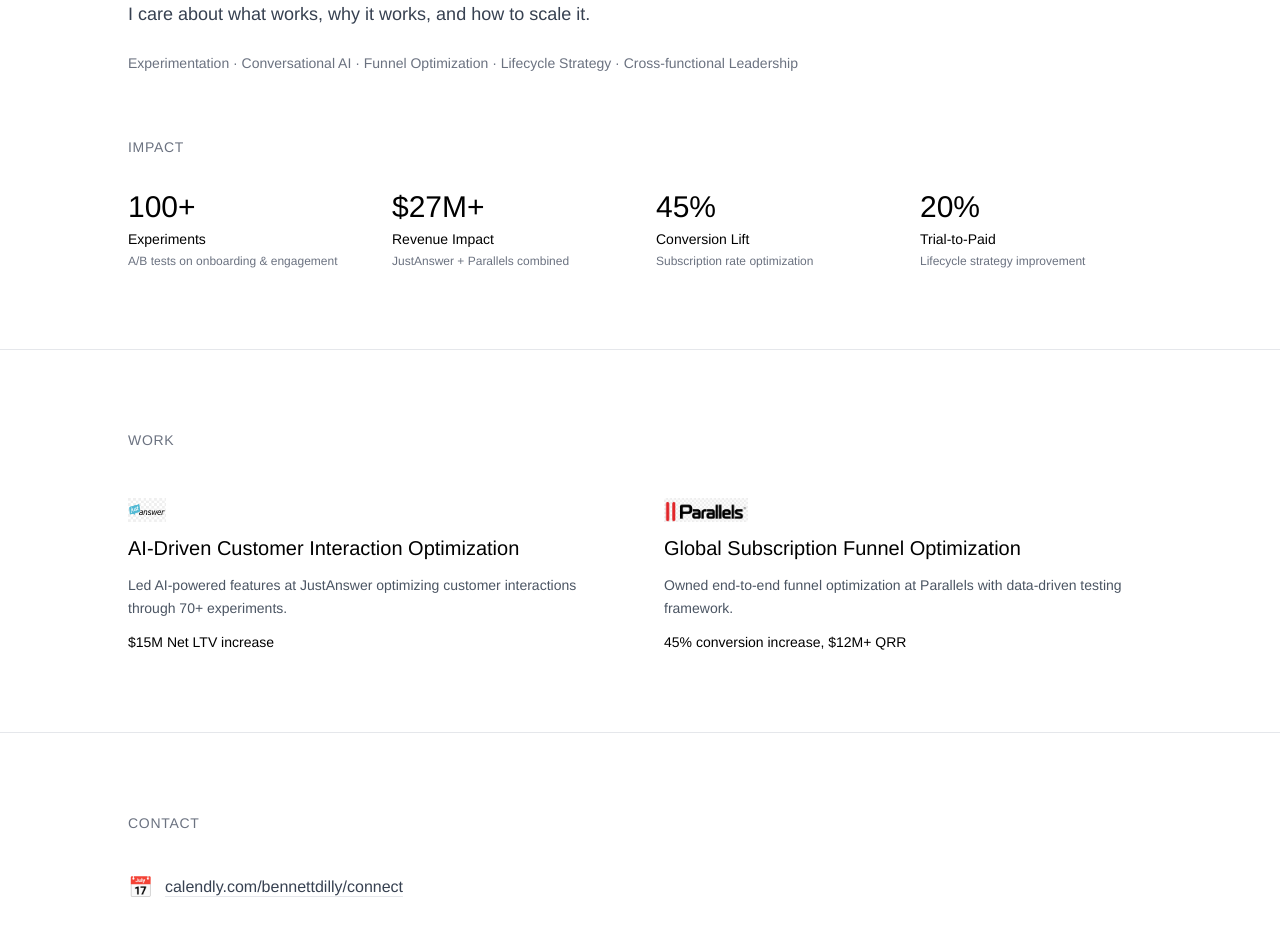
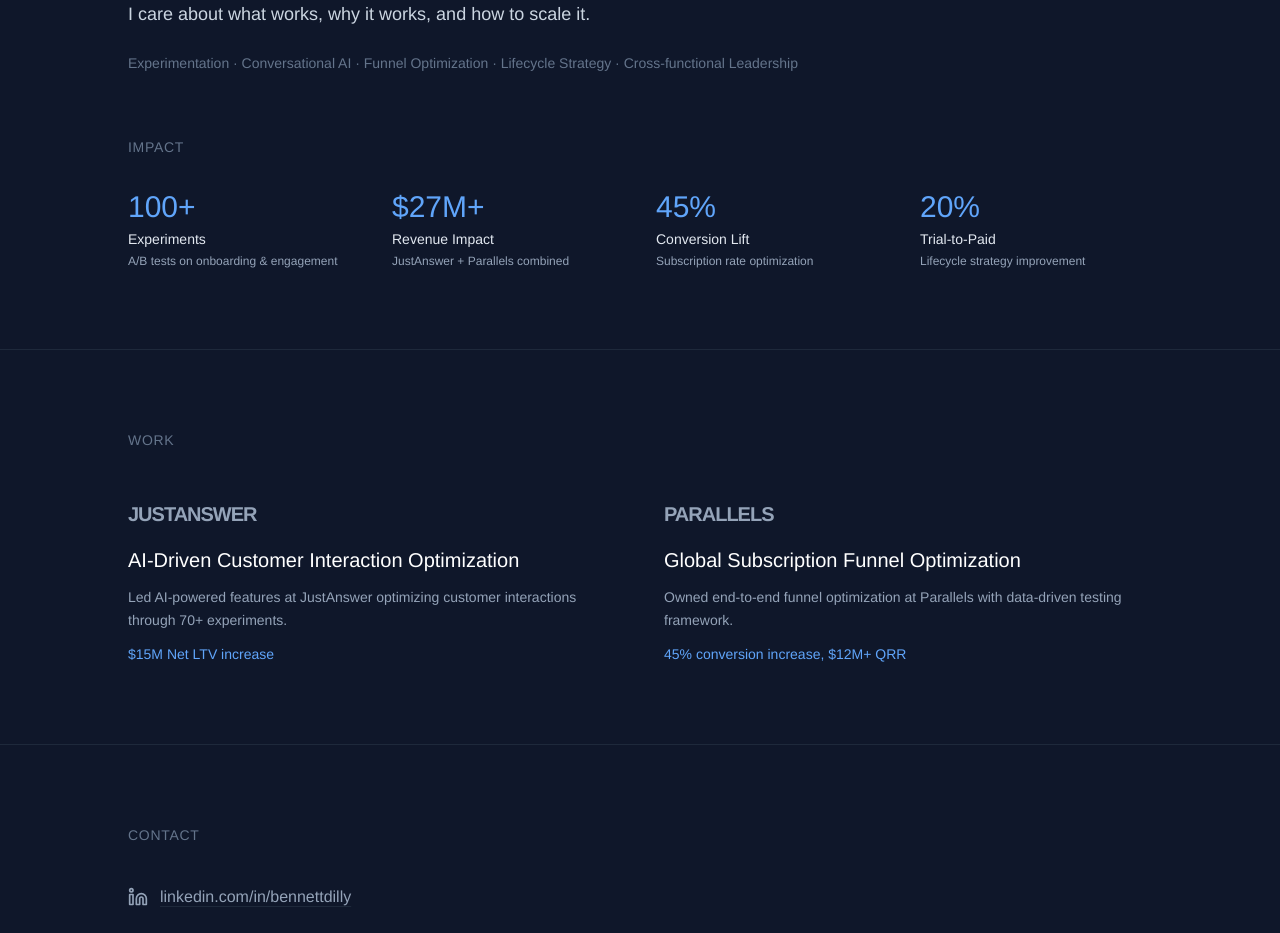
Before and after one commit to mrbdilly/portfolio, a React (Vite) app: page / in a window 1280 px wide. Shown: the part 1061-1994 px from the top of the page. Built offline with nearby package versions, Linux system fonts and the light colour scheme.

Commit message:
Update App.tsx
- Hide "Product Playground" [correctly]
- Re-establish dark mode

```diff
--- a/src/App.tsx
+++ b/src/App.tsx
@@ -8,9 +8,11 @@
   // FEATURE FLAG: Set to true to launch Product Playground
   const SHOW_PLAYGROUND = false;
 
-  // Add Helvetica Neue font
+  // Add Helvetica Neue font and Dark Mode body styles
   React.useEffect(() => {
     document.body.style.fontFamily = '"Helvetica Neue", Helvetica, Arial, sans-serif';
+    document.body.style.backgroundColor = '#0f172a'; // slate-900
+    document.body.style.color = '#f8fafc'; // slate-50
   }, []);
 
   const scrollToSection = (id) => {
@@ -19,7 +21,7 @@
     setMobileMenuOpen(false);
   };
 
-  // Count-up animation component - FULL ORIGINAL LOGIC
+  // Count-up animation component - FULL ORIGINAL LOGIC RESTORED
   const CountUpMetric = ({ item, delay }) => {
     const [count, setCount] = useState(0);
     const [hasAnimated, setHasAnimated] = useState(false);
@@ -86,9 +88,9 @@
 
     return (
       <div ref={elementRef}>
-        <div className="text-2xl md:text-3xl font-light mb-1">{formatCount(count)}</div>
-        <div className="text-sm font-medium mb-1">{item.label}</div>
-        <div className="text-xs text-gray-500 font-light">{item.detail}</div>
+        <div className="text-2xl md:text-3xl font-light mb-1 text-blue-400">{formatCount(count)}</div>
+        <div className="text-sm font-medium mb-1 text-slate-200">{item.label}</div>
+        <div className="text-xs text-slate-400 font-light">{item.detail}</div>
       </div>
     );
   };
@@ -139,18 +141,18 @@
   ];
 
   return (
-    <div className="min-h-screen bg-white text-black">
-      {/* Navigation */}
-      <nav className="fixed top-0 left-0 right-0 bg-gradient-to-r from-slate-100/90 via-white/95 to-blue-50/90 backdrop-blur-md z-50 border-b border-gray-100">
+    <div className="min-h-screen bg-slate-900 text-slate-50">
+      {/* Navigation - Flush Left + Dark Gradient */}
+      <nav className="fixed top-0 left-0 right-0 bg-slate-900/90 backdrop-blur-md z-50 border-b border-slate-800">
         <div className="max-w-5xl mx-auto px-6 lg:px-0 py-5 flex items-center justify-between">
-          <div className="text-lg font-medium">Bennett Dilly</div>
+          <div className="text-lg font-medium text-white">Bennett Dilly</div>
 
           <div className="hidden md:flex gap-10">
             {['About', 'Work', 'Contact'].map((item) => (
               <button
                 key={item}
                 onClick={() => scrollToSection(item.toLowerCase())}
-                className="text-gray-600 hover:text-black transition-colors"
+                className="text-slate-400 hover:text-white transition-colors"
               >
                 {item}
               </button>
@@ -158,7 +160,7 @@
           </div>
 
           <button
-            className="md:hidden"
+            className="md:hidden text-slate-400"
             onClick={() => setMobileMenuOpen(!mobileMenuOpen)}
           >
             {mobileMenuOpen ? <X size={24} /> : <Menu size={24} />}
@@ -166,13 +168,13 @@
         </div>
 
         {mobileMenuOpen && (
-          <div className="md:hidden bg-white border-b border-gray-100">
+          <div className="md:hidden bg-slate-900 border-b border-slate-800">
             <div className="flex flex-col px-6 py-4 gap-4">
               {['About', 'Work', 'Contact'].map((item) => (
                 <button
                   key={item}
                   onClick={() => scrollToSection(item.toLowerCase())}
-                  className="text-left text-gray-600 hover:text-black transition-colors"
+                  className="text-left text-slate-400 hover:text-white transition-colors"
                 >
                   {item}
                 </button>
@@ -182,37 +184,34 @@
         )}
       </nav>
 
-      {/* Hero Section */}
+      {/* Hero Section - Reduced Padding + Centered Teaser */}
       <section className="pt-16 md:pt-20 pb-16 px-6 min-h-screen flex flex-col justify-center">
         <div className="max-w-5xl mx-auto lg:px-0 w-full">
           <div className="max-w-3xl">
-            <h1 className="text-4xl md:text-6xl font-light mb-6 leading-tight">
+            <h1 className="text-4xl md:text-6xl font-light mb-6 leading-tight text-white">
               Hi, I'm Bennett.
             </h1>
-            <p className="text-xl md:text-2xl text-gray-700 font-light mb-6">
+            <p className="text-xl md:text-2xl text-slate-300 font-light mb-6">
               I make products less broken and more profitable.
             </p>
-            <p className="text-lg text-gray-700 font-light leading-relaxed mb-6">
+            <p className="text-lg text-slate-400 font-light leading-relaxed mb-6">
               Over the past decade, I've shipped products across SaaS and e-commerce that people actually use — and that move the revenue needle.
             </p>
-            <p className="text-lg font-medium mb-3">
+            <p className="text-lg font-medium mb-3 text-blue-400">
               100+ experiments. $27M+ in revenue impact.
             </p>
-            <p className="text-base text-gray-600 font-light italic mb-20 md:mb-24">
+            <p className="text-base text-slate-500 font-light italic mb-20 md:mb-24">
               Because good product decisions come from evidence, not opinions.
             </p>
           </div>
         </div>
 
-        {/* Centered Teaser CTA */}
         <div className="w-full flex justify-center">
           <button
             onClick={() => scrollToSection('about')}
-            className="flex flex-col items-center gap-2 text-gray-600 hover:text-black transition-colors group"
+            className="flex flex-col items-center gap-2 text-slate-500 hover:text-white transition-colors group"
           >
-            <span className="text-sm md:text-base font-light">
-              Curious to learn more? Keep scrolling.
-            </span>
+            <span className="text-sm md:text-base font-light">Curious to learn more? Keep scrolling.</span>
             <ChevronDown
               size={24}
               className="animate-bounce"
@@ -221,27 +220,27 @@
         </div>
       </section>
 
-      {/* About + Achievements */}
-      <section id="about" className="py-20 px-6 border-t border-gray-200">
+      {/* About Section - Full Three Paragraphs Restored */}
+      <section id="about" className="py-20 px-6 border-t border-slate-800">
         <div className="max-w-5xl mx-auto lg:px-0">
           <div className="mb-16">
-            <h2 className="text-sm uppercase tracking-wider text-gray-500 mb-6">About</h2>
-            <p className="text-lg text-gray-700 font-light leading-relaxed mb-6 max-w-3xl">
+            <h2 className="text-sm uppercase tracking-wider text-slate-500 mb-6">About</h2>
+            <p className="text-lg text-slate-300 font-light leading-relaxed mb-6 max-w-3xl">
               I build where ambiguity lives: early bets, messy funnels, unclear signals.
             </p>
-            <p className="text-lg text-gray-700 font-light leading-relaxed mb-6 max-w-3xl">
+            <p className="text-lg text-slate-300 font-light leading-relaxed mb-6 max-w-3xl">
               My approach? Stay curious, listen to what matters, and make decisions based on evidence, not guesswork.
             </p>
-            <p className="text-lg text-gray-700 font-light leading-relaxed mb-6 max-w-3xl">
+            <p className="text-lg text-slate-300 font-light leading-relaxed mb-6 max-w-3xl">
               I care about what works, why it works, and how to scale it.
             </p>
-            <div className="text-sm text-gray-500 font-light">
+            <div className="text-sm text-slate-500 font-light">
               Experimentation · Conversational AI · Funnel Optimization · Lifecycle Strategy · Cross-functional Leadership
             </div>
           </div>
 
           <div>
-            <h2 className="text-sm uppercase tracking-wider text-gray-500 mb-8">Impact</h2>
+            <h2 className="text-sm uppercase tracking-wider text-slate-500 mb-8">Impact</h2>
             <div className="grid grid-cols-2 md:grid-cols-4 gap-8">
               {achievements.map((item, index) => (
                 <CountUpMetric key={index} item={item} delay={index * 100} />
@@ -252,34 +251,33 @@
       </section>
 
       {/* Work Section */}
-      <section id="work" className="py-20 px-6 border-t border-gray-200">
+      <section id="work" className="py-20 px-6 border-t border-slate-800">
         <div className="max-w-5xl mx-auto lg:px-0">
-          <h2 className="text-sm uppercase tracking-wider text-gray-500 mb-12">Work</h2>
+          <h2 className="text-sm uppercase tracking-wider text-slate-500 mb-12">Work</h2>
           <div className="grid md:grid-cols-2 gap-12">
             {caseStudies.map((study, index) => (
               <div key={index}>
-                <img
-                  src={study.logo}
-                  alt={`${study.company} logo`}
-                  className="h-6 mb-3 object-contain object-left"
-                />
-                <h3 className="text-xl font-light mb-3">{study.title}</h3>
-                <p className="text-sm text-gray-600 font-light leading-relaxed mb-3">
+                <div className="h-8 mb-4 flex items-center">
+                   {/* Logo placeholder with company name for dark mode */}
+                  <span className="text-slate-400 font-bold tracking-tighter text-xl uppercase">{study.company}</span>
+                </div>
+                <h3 className="text-xl font-light mb-3 text-white">{study.title}</h3>
+                <p className="text-sm text-slate-400 font-light leading-relaxed mb-3">
                   {study.description}
                 </p>
-                <div className="text-sm font-medium">{study.metrics}</div>
+                <div className="text-sm font-medium text-blue-400">{study.metrics}</div>
               </div>
             ))}
           </div>
         </div>
       </section>
 
-      {/* CONDITIONAL FEATURE: Product Playground + Modal logic */}
+      {/* Conditional Product Playground + Bottom Sheet */}
       {SHOW_PLAYGROUND && (
         <>
-          <section className="py-20 px-6 border-t border-gray-200">
+          <section className="py-20 px-6 border-t border-slate-800">
             <div className="max-w-5xl mx-auto lg:px-0">
-              <h2 className="text-sm uppercase tracking-wider text-gray-500 mb-12">Product Playground</h2>
+              <h2 className="text-sm uppercase tracking-wider text-slate-500 mb-12">Product Playground</h2>
               <div className="grid md:grid-cols-3 gap-8">
                 {sideProjects.map((project, index) => (
                   <div
@@ -287,19 +285,13 @@
                     onClick={() => setSelectedProject(project)}
                     className="group cursor-pointer block"
                   >
-                    <div className="aspect-video bg-gray-50 mb-4 overflow-hidden rounded-sm border border-gray-100 group-hover:border-slate-300 transition-colors">
-                      <img
-                        src={project.image}
-                        alt={project.title}
-                        className="w-full h-full object-cover grayscale md:group-hover:grayscale-0 transition-all duration-500"
-                        onError={(e) => { e.currentTarget.style.display = 'none'; }}
-                      />
-                      <div className="w-full h-full flex items-center justify-center bg-slate-50 text-slate-300 italic text-xs">Project Preview</div>
+                    <div className="aspect-video bg-slate-800 mb-4 overflow-hidden rounded-sm border border-slate-700 group-hover:border-blue-500 transition-colors">
+                      <div className="w-full h-full flex items-center justify-center text-slate-600 italic text-xs">Project Preview</div>
                     </div>
-                    <h3 className="text-lg font-medium mb-1 group-hover:text-blue-600 transition-colors flex items-center gap-2">
-                      {project.title} <ExternalLink size={14} className="opacity-50 md:opacity-0 md:group-hover:opacity-100 transition-opacity" />
+                    <h3 className="text-lg font-medium mb-1 text-slate-200 group-hover:text-blue-400 transition-colors flex items-center gap-2">
+                      {project.title} <ExternalLink size={14} className="opacity-50" />
                     </h3>
-                    <p className="text-sm text-gray-500 font-light leading-relaxed">
+                    <p className="text-sm text-slate-500 font-light leading-relaxed">
                       {project.subtitle}
                     </p>
                   </div>
@@ -308,36 +300,24 @@
             </div>
           </section>
 
-          {/* Modal Overlay */}
+          {/* Modal Overlay / Bottom Sheet (Dark Mode) */}
           {selectedProject && (
             <div className="fixed inset-0 z-[60] flex items-end md:items-center justify-center">
               <div
-                className="absolute inset-0 bg-black/60 backdrop-blur-sm"
+                className="absolute inset-0 bg-slate-950/80 backdrop-blur-sm"
                 onClick={() => setSelectedProject(null)}
               ></div>
-
-              <div className="relative w-full md:max-w-2xl bg-white rounded-t-2xl md:rounded-lg shadow-2xl p-8 md:p-12 animate-in slide-in-from-bottom md:zoom-in duration-300 max-h-[90vh] overflow-y-auto">
+              <div className="relative w-full md:max-w-2xl bg-slate-900 rounded-t-2xl md:rounded-lg shadow-2xl p-8 md:p-12 border-t md:border border-slate-800 animate-in slide-in-from-bottom md:zoom-in duration-300 max-h-[90vh] overflow-y-auto">
                 <button
                   onClick={() => setSelectedProject(null)}
-                  className="absolute top-6 right-6 p-2 text-gray-400 hover:text-black transition-colors"
+                  className="absolute top-6 right-6 p-2 text-slate-500 hover:text-white transition-colors"
                 >
                   <X size={24} />
                 </button>
-
-                <h2 className="text-2xl md:text-3xl font-light mb-2">{selectedProject.title}</h2>
-                <p className="text-lg text-blue-600 font-light mb-8">{selectedProject.subtitle}</p>
-
-                <div className="text-gray-700 font-light leading-relaxed border-t border-gray-100 pt-6">
+                <h2 className="text-2xl md:text-3xl font-light mb-2 text-white">{selectedProject.title}</h2>
+                <p className="text-lg text-blue-400 font-light mb-8">{selectedProject.subtitle}</p>
+                <div className="text-slate-300 font-light leading-relaxed border-t border-slate-800 pt-6">
                   {selectedProject.fullContent}
-                </div>
-
-                <div className="mt-10 mb-6 md:mb-0">
-                  <button
-                    onClick={() => setSelectedProject(null)}
-                    className="w-full md:w-auto px-6 py-3 bg-slate-50 md:bg-transparent text-sm uppercase tracking-widest font-medium text-gray-400 hover:text-black transition-colors rounded"
-                  >
-                    Close Project
-                  </button>
                 </div>
               </div>
             </div>
@@ -346,36 +326,26 @@
       )}
 
       {/* Contact Section */}
-      <section id="contact" className="py-20 px-6 border-t border-gray-200">
+      <section id="contact" className="py-20 px-6 border-t border-slate-800">
         <div className="max-w-5xl mx-auto lg:px-0">
-          <h2 className="text-sm uppercase tracking-wider text-gray-500 mb-8">Contact</h2>
+          <h2 className="text-sm uppercase tracking-wider text-slate-500 mb-8">Contact</h2>
           <div className="space-y-4">
-            <a
-              href="https://calendly.com/bennettdilly/connect"
-              target="_blank"
-              rel="noopener noreferrer"
-              className="flex items-center gap-3 text-gray-700 hover:text-black transition-colors group py-2"
-            >
-              <span className="text-xl">📅</span>
-              <span className="font-light underline underline-offset-4 decoration-gray-200 group-hover:decoration-black">calendly.com/bennettdilly/connect</span>
-            </a>
             <a
               href="https://linkedin.com/in/bennettdilly"
               target="_blank"
               rel="noopener noreferrer"
-              className="flex items-center gap-3 text-gray-700 hover:text-black transition-colors group py-2"
+              className="flex items-center gap-3 text-slate-400 hover:text-white transition-colors group py-2"
             >
-              <Linkedin size={20} className="text-gray-400 group-hover:text-black transition-colors" />
-              <span className="font-light underline underline-offset-4 decoration-gray-200 group-hover:decoration-black">linkedin.com/in/bennettdilly</span>
+              <Linkedin size={20} />
+              <span className="font-light underline underline-offset-4 decoration-slate-800 group-hover:decoration-white">linkedin.com/in/bennettdilly</span>
             </a>
           </div>
         </div>
       </section>
 
-      {/* Footer */}
-      <footer className="py-12 px-6 border-t border-gray-200">
+      <footer className="py-12 px-6 border-t border-slate-800">
         <div className="max-w-5xl mx-auto lg:px-0">
-          <p className="text-sm text-gray-400 font-light">
+          <p className="text-sm text-slate-600 font-light">
             © 2026 Bennett Dilly
           </p>
         </div>
```
